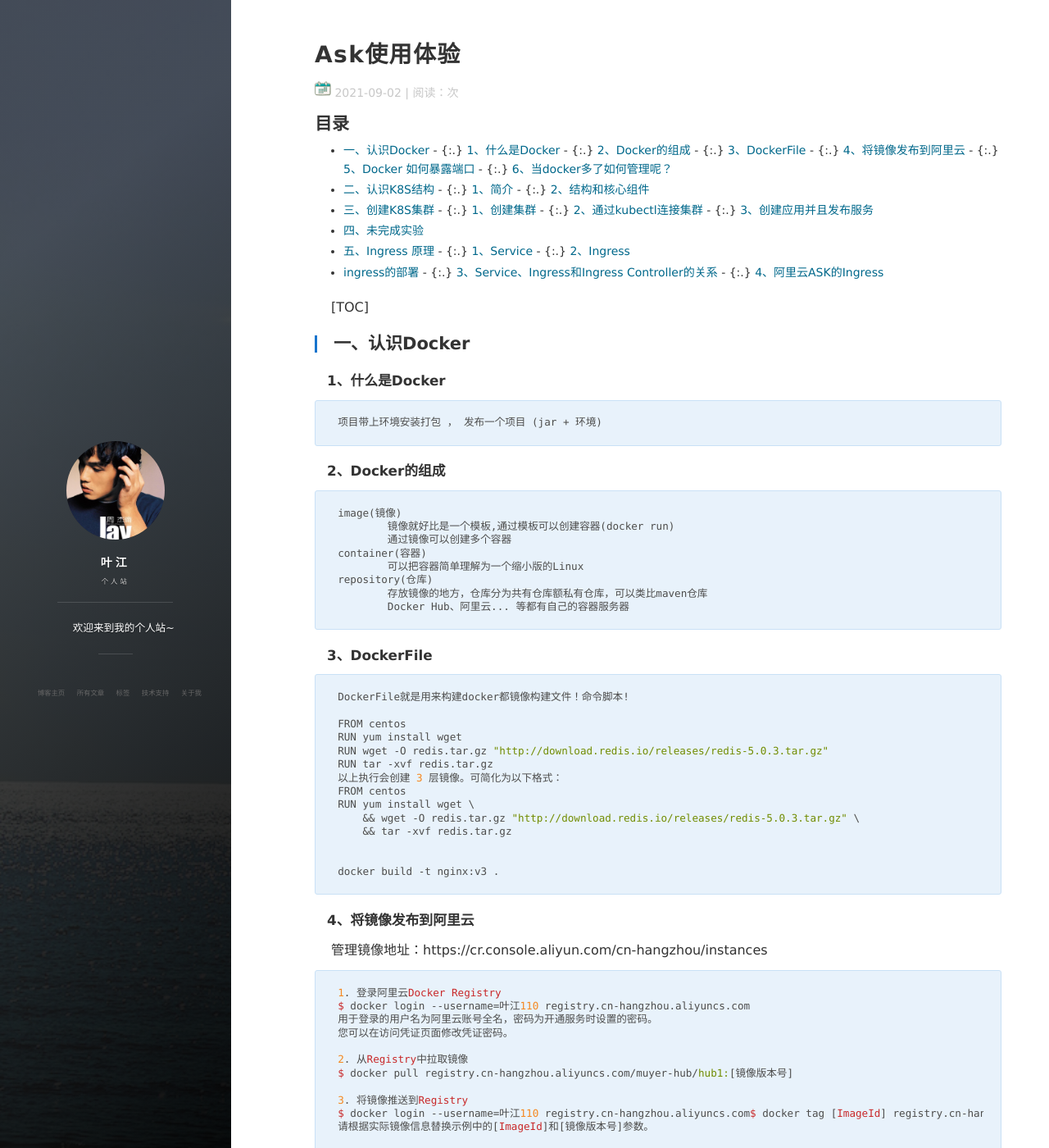
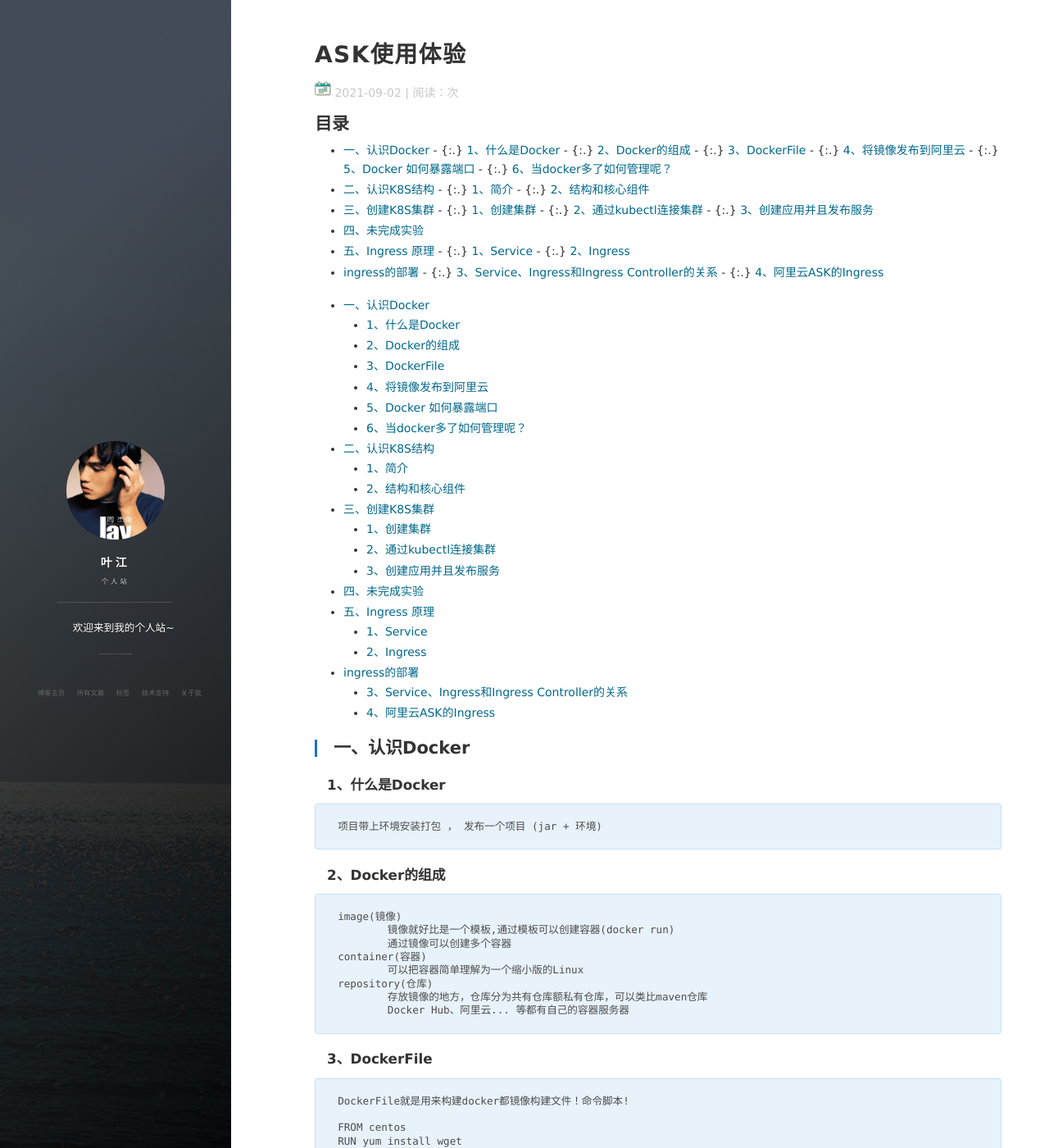
Before and after one commit to MuyerJ/MuyerJ.github.io, a Jekyll site: the page built from _posts/2021-09-02-ASK使用体验.md, in a window 1280 px wide and 1400 px high. Shown: the whole window at 82% size. Built offline with Jekyll 4.4.1, drawn with Linux system fonts in a browser that asks for light colours; nearby versions of some CDN libraries; our own code applies the rules of GitHub Pages for plain Markdown files; comment, search, counter and statistics services are not loaded.

Commit message:
阿里云 ASK使用体验

```diff
--- a/_posts/2021-09-02-ASK使用体验.md
+++ b/_posts/2021-09-02-ASK使用体验.md
@@ -1,4 +1,14 @@
-[TOC]
+---
+layout: post
+title: ASK使用体验
+tags: k8s
+categories: Java
+---
+
+
+* TOC
+{:toc}
+
 
 ## 一、认识Docker
 
```
Also changed, not shown: images/posts/Wifilist/PastedGraphic.png (deleted), images/posts/Wifilist/WLAN.png (deleted), images/posts/Wifilist/entitlement.png (deleted), images/posts/Wifilist/infoplist.png (deleted), images/posts/Wifilist/systemVersion.png (deleted), images/posts/tfimg/ck.jpg (deleted), images/posts/tfimg/image01.png (deleted), images/posts/tfimg/image02.png (deleted), images/posts/tfimg/ipod1.jpg (deleted), images/posts/tfimg/ipod2.jpg (deleted), images/posts/tfimg/logo.jpg (deleted), images/posts/tfimg/mouse1.jpg (deleted), images/posts/tfimg/mouse2.jpg (deleted), images/posts/tfimg/notebook.jpg (deleted), 2 more files.
